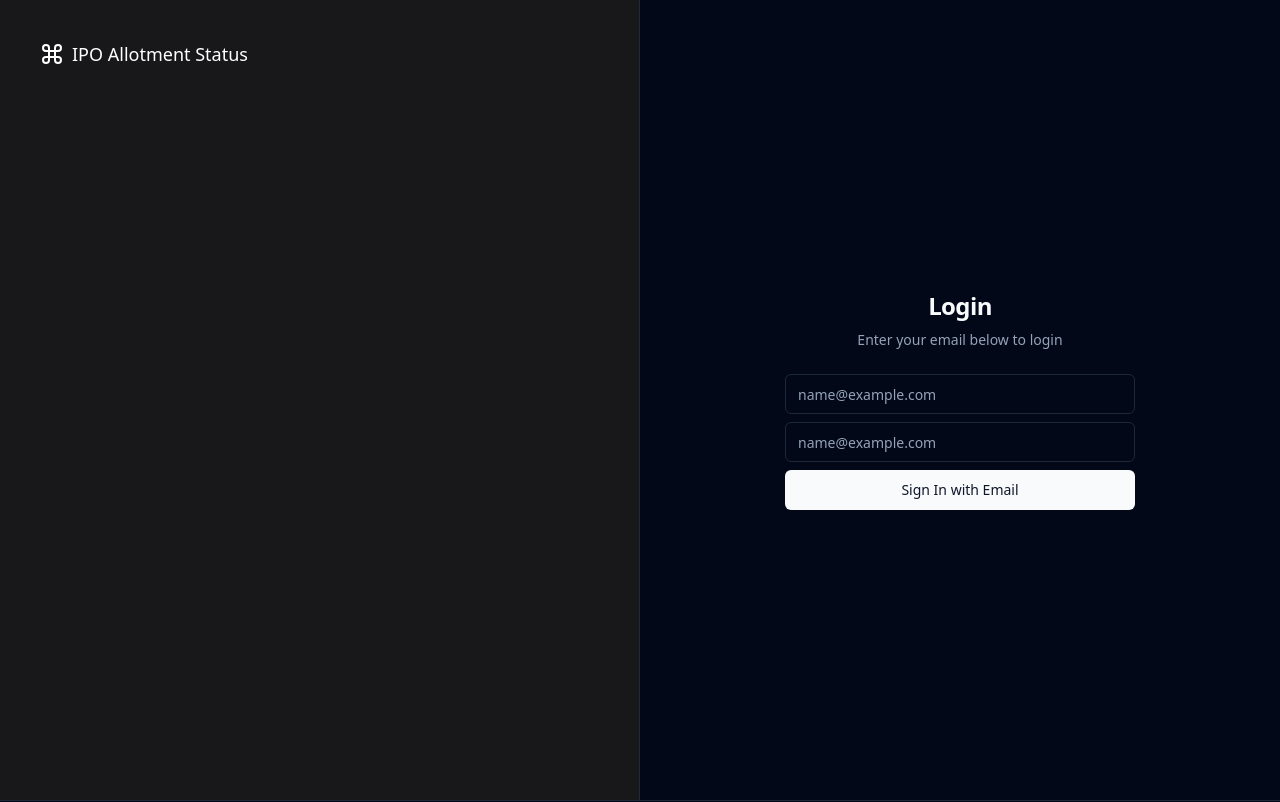
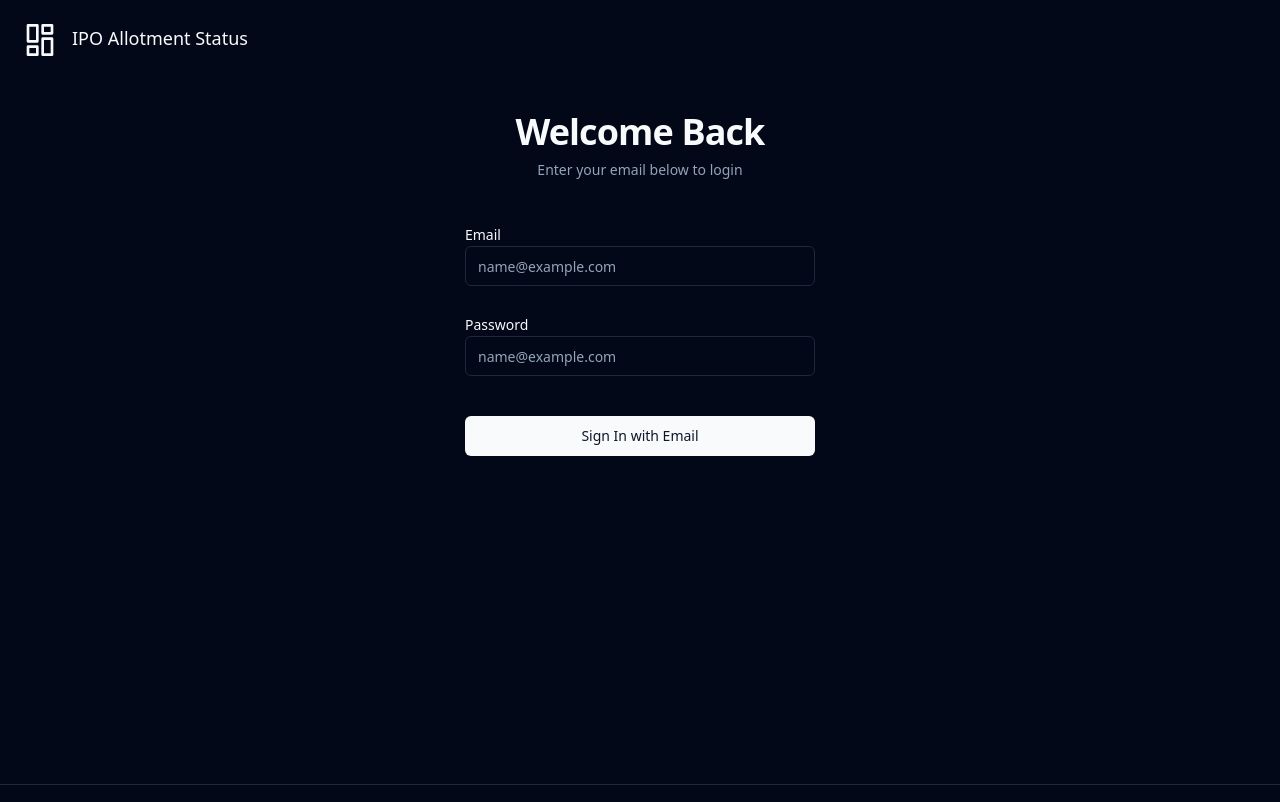
Before and after one commit to Madhav008/IPOStatus, a React (Vite) app in the folder vite-project/: page / in a window 1280 px wide. Shown: the top 802 px of the page. Built offline with nearby package versions, Linux system fonts and the light colour scheme; no server answers.

Commit message:
changed the login page

```diff
--- a/vite-project/src/Pages/AccountPage.tsx
+++ b/vite-project/src/Pages/AccountPage.tsx
@@ -153,7 +153,7 @@ const AccountPage: React.FC<AccountPageProps> = () => {
 
     return (
         <SidebarPage>
-            <div className="flex items-center justify-between h-[100%]">
+            <div className="flex items-center justify-between h-[80vh]">
                 <div className="space-y-6  w-[100%] ">
                     <div>
                         <h3 className="text-lg font-medium">Premium </h3>
--- a/vite-project/src/Pages/AdminPage.tsx
+++ b/vite-project/src/Pages/AdminPage.tsx
@@ -35,7 +35,7 @@ const AdminPage = () => {
     return (
 
         <SidebarPage>
-            <div className="rounded-xl border bg-card text-card-foreground shadow lg:w-[30%]">
+            <div className="rounded-xl border bg-card text-card-foreground shadow lg:w-[30%] h-[80vh]">
 
                 <div className="flex flex-col p-6 space-y-1">
                     <h3 className="font-semibold tracking-tight text-2xl">Create an account</h3>
--- a/vite-project/src/Pages/AuthForm.tsx
+++ b/vite-project/src/Pages/AuthForm.tsx
@@ -51,16 +51,15 @@ const AuthForm = () => {
     };
 
     return (
-        <div className={cn("grid gap-6")} >
+        <div className="grid gap-6" >
             <div className="grid gap-2">
                 <div className="grid gap-1">
-                    <Label className="sr-only" htmlFor="email">
+                    <div className="text-sm font-medium leading-none peer-disabled:cursor-not-allowed peer-disabled:opacity-70">
                         Email
-                    </Label>
+                    </div>
                     <Input
                         onChange={(event) => { setemail(event.target.value) }}
 
-                        id="email"
                         placeholder="name@example.com"
                         type="email"
                         autoCapitalize="none"
@@ -69,12 +68,11 @@ const AuthForm = () => {
                     />
                 </div>
                 <div className="grid gap-1">
-                    <Label className="sr-only" htmlFor="email">
+                    <div className="text-sm font-medium leading-none peer-disabled:cursor-not-allowed peer-disabled:opacity-70 mt-6">
                         Password
-                    </Label>
+                    </div>
                     <Input
                         onChange={(event) => { setpassword(event.target.value) }}
-                        id="password"
                         placeholder="name@example.com"
                         type="password"
                         autoCapitalize="none"
@@ -82,7 +80,7 @@ const AuthForm = () => {
                         autoCorrect="off"
                     />
                 </div>
-                <Button onClick={handleLogin} disabled={false}>Sign In with Email</Button>
+                <Button className='mt-8' onClick={handleLogin} disabled={false}>Sign In with Email</Button>
                 {/* <Link
                         to="/home"
                         className={cn("inline-flex items-center justify-center h-11  px-8 whitespace-nowrap rounded-md text-sm font-medium ring-offset-background transition-colors focus-visible:outline-none focus-visible:ring-2 focus-visible:ring-ring focus-visible:ring-offset-2 disabled:pointer-events-none disabled:opacity-50 bg-primary text-primary-foreground hover:bg-primary/90"
--- a/vite-project/src/Pages/AuthPage.tsx
+++ b/vite-project/src/Pages/AuthPage.tsx
@@ -15,29 +15,25 @@ const AuthPage = () => {
     return (
 
 
-        <div>  <div className="container relative top-52 md:top-0 h-screen flex-col items-center justify-center md:grid lg:max-w-none lg:grid-cols-2 lg:px-0">
-            <div className="relative hidden h-full flex-col bg-muted p-10 text-white dark:border-r lg:flex">
-                <div className="absolute inset-0 bg-zinc-900 hidden md:block" />
-                <div className="relative z-20 flex items-center text-lg font-medium">
-                    <svg
-                        xmlns="http://www.w3.org/2000/svg"
-                        viewBox="0 0 24 24"
-                        fill="none"
-                        stroke="currentColor"
-                        strokeWidth="2"
-                        strokeLinecap="round"
-                        strokeLinejoin="round"
-                        className="mr-2 h-6 w-6"
-                    >
-                        <path d="M15 6v12a3 3 0 1 0 3-3H6a3 3 0 1 0 3 3V6a3 3 0 1 0-3 3h12a3 3 0 1 0-3-3" />
+        <div>
+            <div className=" flex items-center text-lg font-medium">
+                <div className='flex gap-4 m-6'>
+                    <svg className="w-8 text-deep-purple-accent-400" viewBox="0 0 24 24" stroke-linejoin="round" stroke-width="2" stroke-linecap="round" stroke-miterlimit="10" stroke="currentColor" fill="none">
+                        <rect x="3" y="1" width="7" height="12"></rect>
+                        <rect x="3" y="17" width="7" height="6"></rect>
+                        <rect x="14" y="1" width="7" height="6"></rect>
+                        <rect x="14" y="11" width="7" height="12"></rect>
                     </svg>
-                    IPO Allotment Status
+                    <span>IPO Allotment Status</span>
                 </div>
             </div>
+            <div className="container top-52  flex-col items-center justify-center  lg:max-w-none lg:px-0 h-[88vh]">
+
                 <div className="lg:p-8">
-                <div className="mx-auto flex w-full flex-col justify-center space-y-6 sm:w-[350px]">
+
+                    <div className="mx-auto flex w-full flex-col justify-center space-y-6 sm:w-[350px] gap-6">
                         <div className="flex flex-col space-y-2 text-center">
-                        <h1 className="text-2xl font-semibold tracking-tight">Login</h1>
+                            <h1 className="text-4xl font-semibold tracking-tight">Welcome Back</h1>
                             <p className="text-sm text-muted-foreground">
                                 Enter your email below to login
                             </p>
--- a/vite-project/src/Pages/Home.tsx
+++ b/vite-project/src/Pages/Home.tsx
@@ -93,7 +93,7 @@ const Home = () => {
     return (
         <SidebarPage>
 
-            <div className="flex items-center justify-between ">
+            <div className="flex items-center justify-between h-[80vh]">
                 <div className="space-y-6  w-[100%] ">
                     <div>
                         <h3 className="text-lg font-medium">Allotment</h3>
```
Lines whose indentation alone changed are shown as unchanged.
